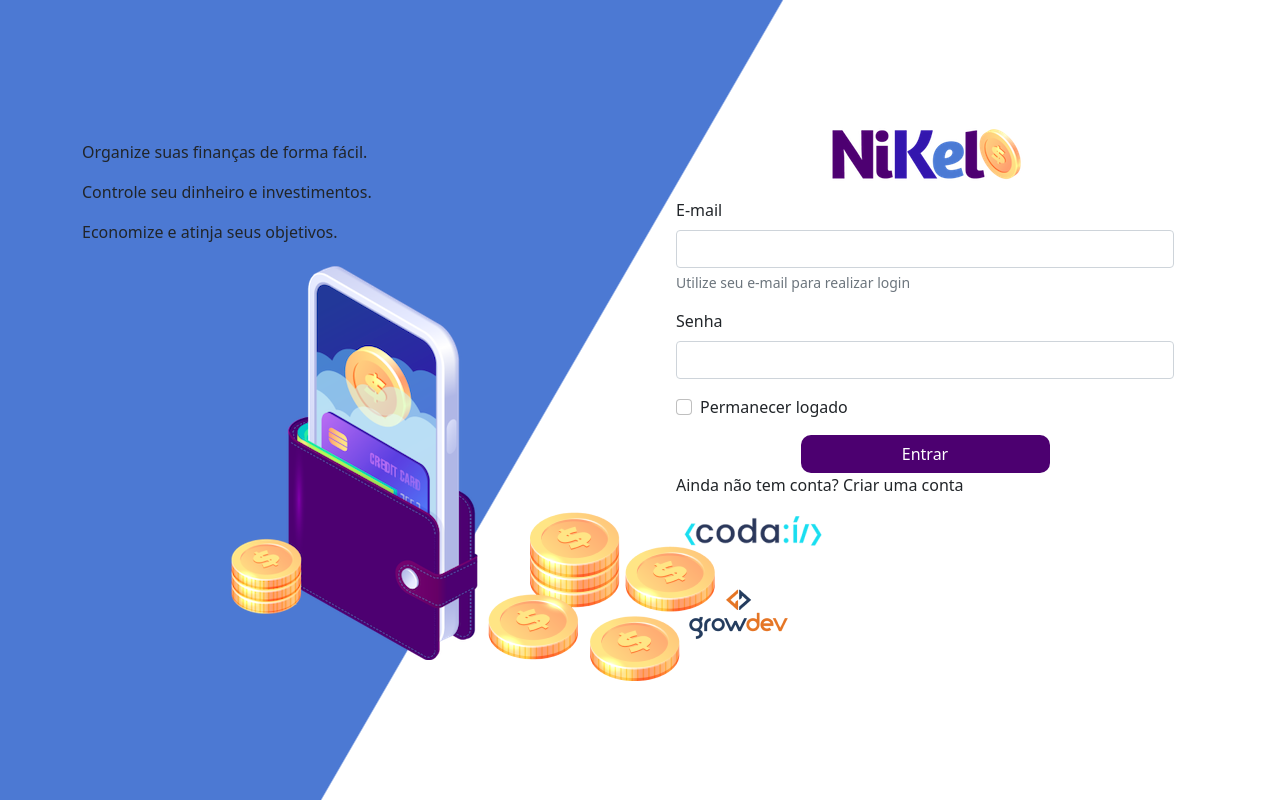
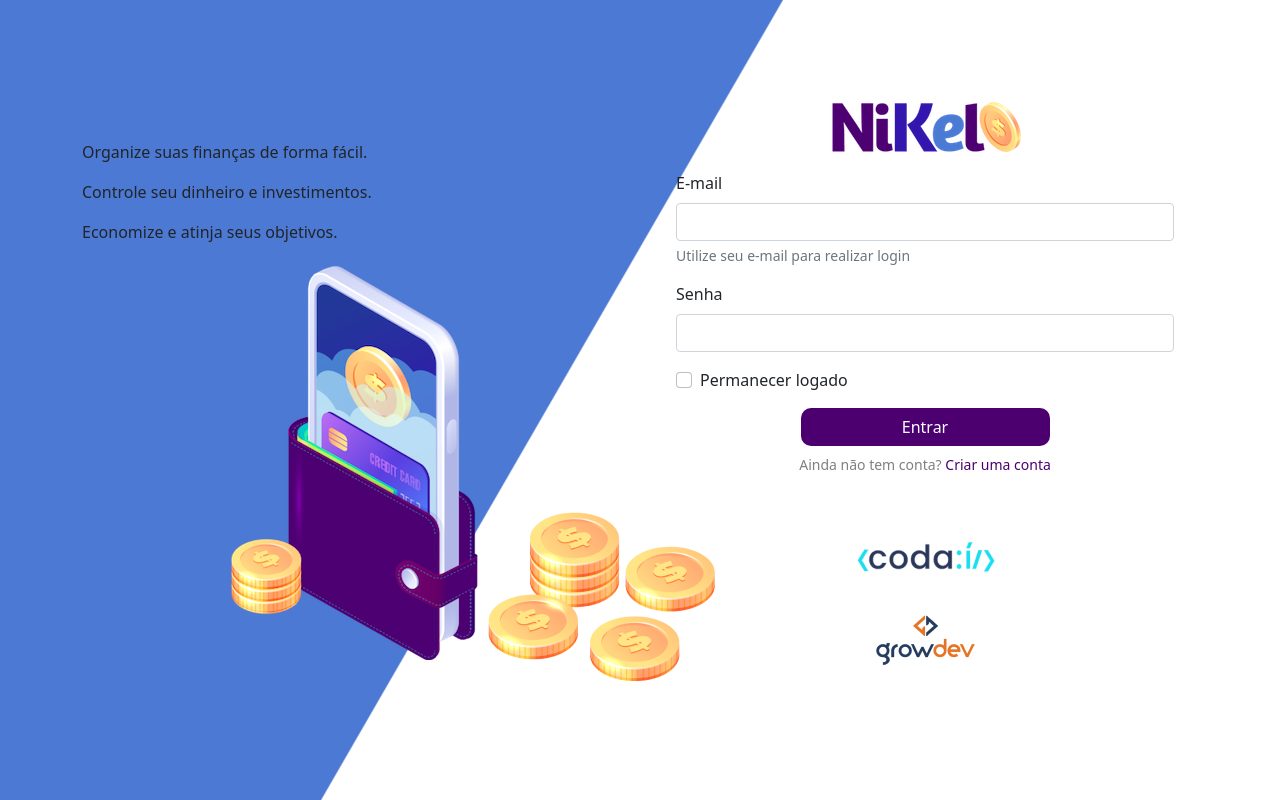
Before and after one commit to NiveaStelmam/Nikel, a plain HTML site: page public/index.html in a window 1280 px wide. Drawn offline with nearby package versions, Linux system fonts and the light colour scheme.

Commit message:
login screen OK

```diff
--- a/public/css/styles.css
+++ b/public/css/styles.css
@@ -28,3 +28,17 @@
     background: #4c79d3;
     color: #ffffff;
 }
+
+.link-default{
+    color: #4c0070;
+    cursor: pointer;
+}
+
+.link-default:hover{
+    color: #4c79d3;
+}
+
+.my-form-text{
+    font-size: 14px;
+    color: #808080;
+}
--- a/public/index.html
+++ b/public/index.html
@@ -18,11 +18,12 @@
                     <div>
                         <p>Organize suas finanças de forma fácil.</p>
                         <p>Controle seu dinheiro e investimentos.</p>
-                        <p>Economize e atinja seus objetivos.    </p>
+                        <p>Economize e atinja seus objetivos. </p>
                     </div>
                     <div class="text-center">
                         <img src="./assets/images/pocket.png" alt="image pocket" class="img-fluid" srcset="">
-                        <img src="./assets/images/coins.png" alt="image coins" class="img-fluid d-none d-md-inline coins" srcset="">
+                        <img src="./assets/images/coins.png" alt="image coins"
+                            class="img-fluid d-none d-md-inline coins" srcset="">
                     </div>
                 </div>
                 <div class="col d-flex justify-content-center my-5 flex-column">
@@ -52,27 +53,29 @@
                                         </div>
                                         <div class="mb-3 form-check">
                                             <input type="checkbox" class="form-check-input" id="exampleCheck1">
-                                            <label class="form-check-label" for="exampleCheck1">Permanecer logado</label>
+                                            <label class="form-check-label" for="exampleCheck1">Permanecer
+                                                logado</label>
                                         </div>
                                         <button type="submit" class="btn button-login">Entrar</button>
-                                </form>
+                                    </form>
                             </div>
                         </div>
                         <div class="row">
                             <div class="col">
-                                <p>Ainda não tem conta? Criar uma conta</p>
+                                <p class="text-center mt-2 my-form-text">Ainda não tem conta? <span
+                                        class="link-default">Criar uma conta</span></p>
                             </div>
                         </div>
                         <div class="row">
                             <div class="col">
-                                <div>
+                                <div class="text-center mt-5">
                                     <img src="./assets/images/codai-logo.png" alt="">
                                 </div>
                             </div>
                         </div>
-                                                <div class="row">
+                        <div class="row">
                             <div class="col">
-                                <div>
+                                <div class="text-center">
                                     <img src="./assets/images/growdev-logo.png" alt="">
                                 </div>
                             </div>
@@ -83,4 +86,5 @@
         </div>
     </main>
 </body>
+
 </html>
```
